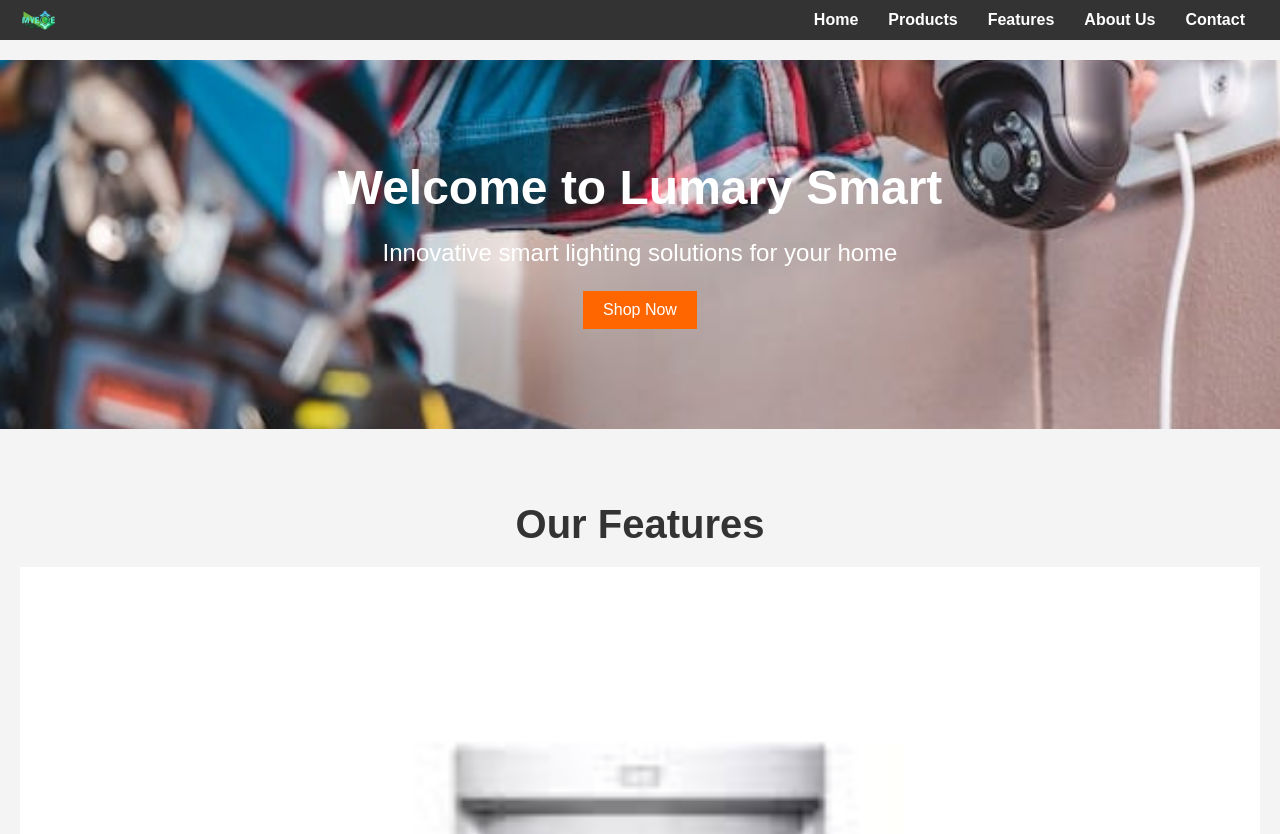
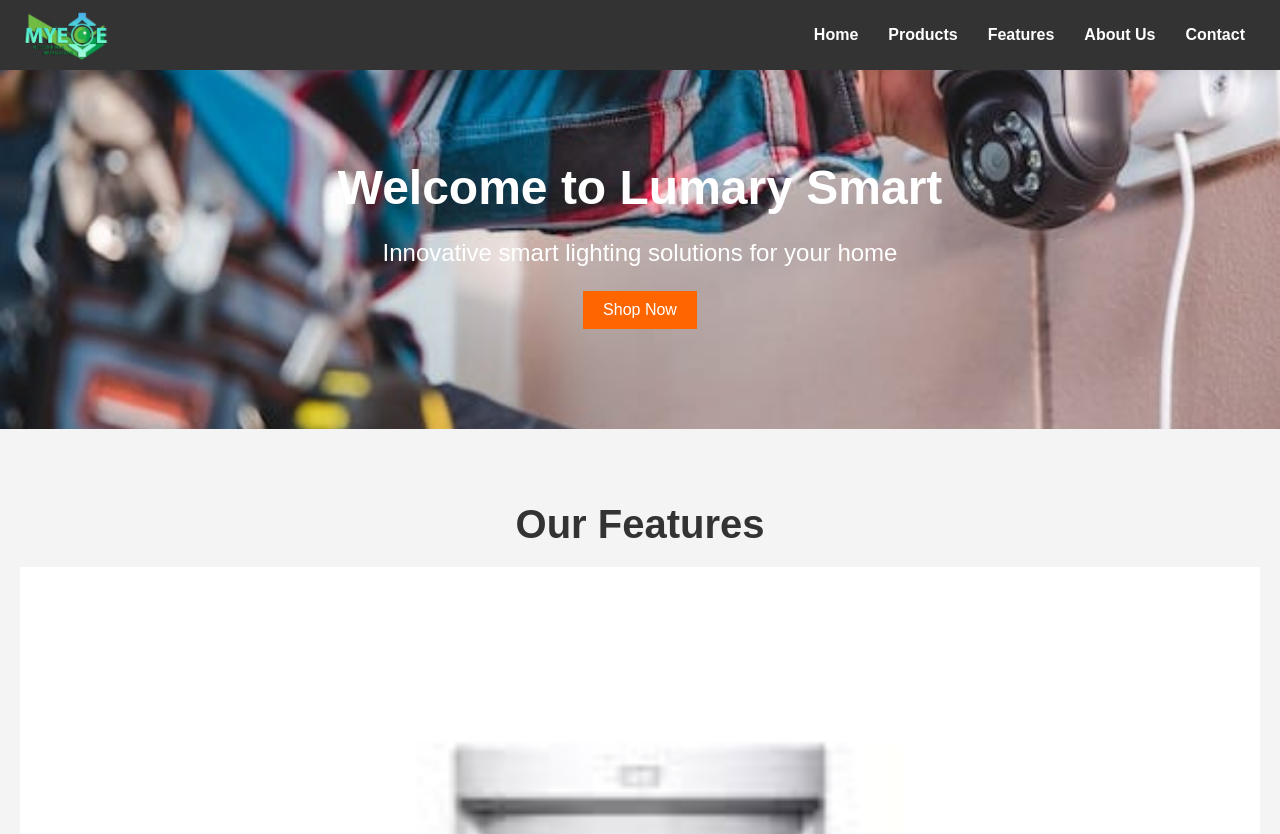
Before and after one commit to MyeyeNetworking/Mysmart-Home, a plain HTML site: page index.html in a window 1280 px wide. Shown: the top 834 px of the page. Drawn offline with Linux system fonts and the light colour scheme; a script that the page names is missing.

Commit message:
Update style.css

```diff
--- a/style.css
+++ b/style.css
@@ -267,7 +267,7 @@ footer {
 }
 
 .logo-image {
-    height: 20px; /* Adjust as needed */
+    height: 50px; /* Adjust as needed */
     margin-right: 10px;
     /* Adjust margin if needed for spacing between the logo and text */
 }
```
